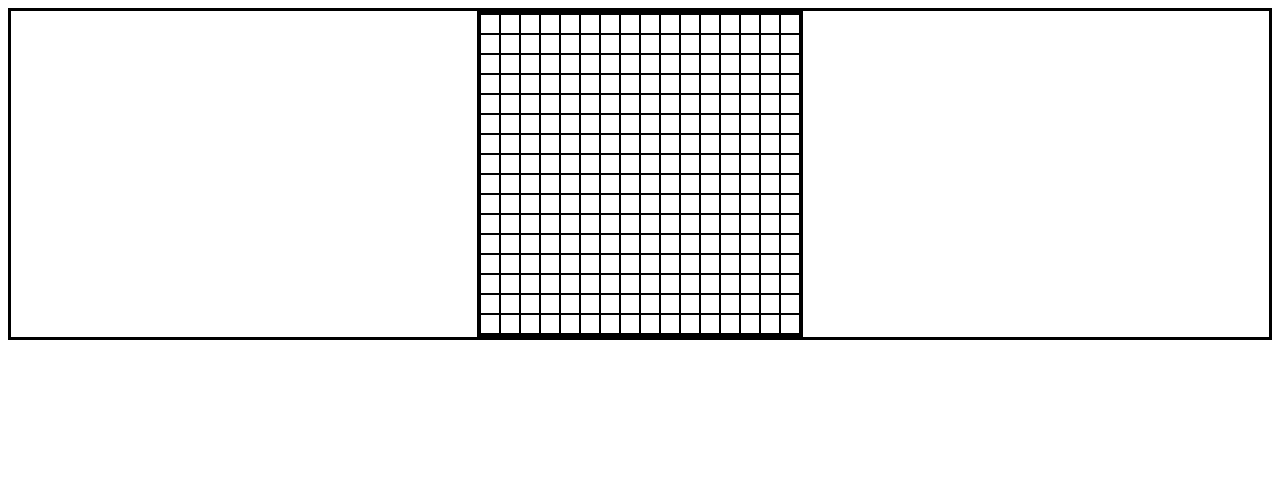
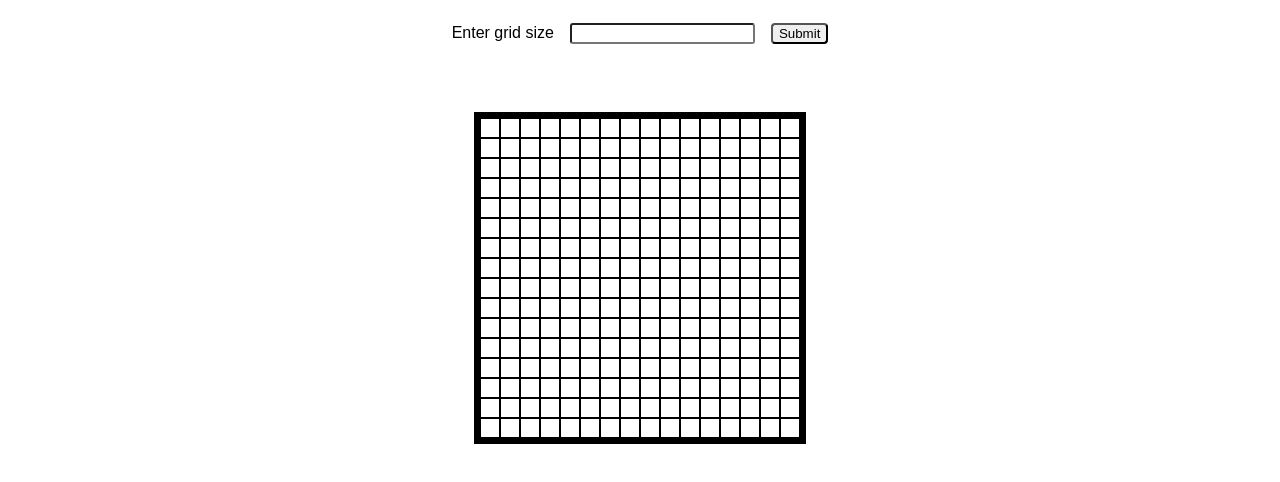
Before and after one commit to KnightWolf2004/Odin-Etch-a-Sketch, a plain HTML site: page index.html in a window 1280 px wide. Drawn offline with Linux system fonts and the light colour scheme.

Commit message:
Added a form that asks user for grid-size. The canvas is now initialized with a size of 16x16 and user can change it between 4x4 and 100x100

```diff
--- a/app.js
+++ b/app.js
@@ -1,11 +1,12 @@
 const workspace = document.querySelector(".workspace");
 
-
-for (let i = 0; i < 16; i++) {
+function makenewcanvas(size = 16) {
+    workspace.replaceChildren();
+    for (let i = 0; i < size; i++) {
         const row = document.createElement("div");
         row.classList.add("row");
         row.classList.add("canvas");
-    for (let j = 0; j < 16; j++) {
+        for (let j = 0; j < size; j++) {
             const col = document.createElement("div");
             col.classList.add("column");
             col.classList.add("canvas");
@@ -13,6 +14,7 @@ for (let i = 0; i < 16; i++) {
             row.appendChild(col);
         }
         workspace.appendChild(row);
+    }
 }
 
 workspace.addEventListener("mouseover", (event) => {
@@ -32,3 +34,24 @@ workspace.addEventListener("mouseover", (event) => {
         }
     }
 });
+
+const button = document.querySelector("button");
+const input = document.querySelector("input");
+
+input.addEventListener("click", () => {
+    let msg = document.querySelector(".invalid-input");
+    msg.textContent = "Enter a number between 4 and 100";
+});
+
+button.addEventListener("click", () => {
+    if (Number(input.value) >= 4 && Number(input.value) <= 100) {
+        let msg = document.querySelector(".invalid-input");
+        msg.textContent = "";
+        makenewcanvas(Number(input.value));
+    } else {
+        let msg = document.querySelector(".invalid-input");
+        msg.textContent = "Please enter a valid number between 4 and 100";
+    }
+});
+
+makenewcanvas();
--- a/index.html
+++ b/index.html
@@ -7,11 +7,20 @@
     <title>Etch-a-Sketch</title>
     <link rel="stylesheet" href="styles.css">
 </head>
-<div class="container">
-    <div class="workspace"></div>
-</div>
 
 <body>
+
+    <div class="form">
+        <p class="enter-size">Enter grid size</p>
+        <input type="text">
+        <button>Submit</button>
+    </div>
+
+    <p class="invalid-input"></p>
+
+    <div class="container">
+        <div class="workspace"></div>
+    </div>
 
     <script src="app.js"></script>
 </body>
--- a/styles.css
+++ b/styles.css
@@ -1,3 +1,11 @@
+body {
+    display: flex;
+    flex-direction: column;
+    gap: 20px;
+    font-family: Arial, Helvetica, sans-serif;
+    align-items: center;
+}
+
 .container {
     border: solid;
     border-color: black;
@@ -26,3 +34,27 @@
     border-width: 1px;
     flex: 1;
 }
+
+.form {
+    display: flex;
+    justify-content: center;
+    gap: 1em;
+    max-height: 2em;
+    align-items: baseline;
+}
+
+.form .enter-size {
+    font-size: 1em;
+}
+
+.form input {
+    border-radius: 3px;
+}
+
+.form button {
+    border-radius: 4px;
+}
+
+.form .invalid-input {
+    font-size: 1em;
+}
```
Lines whose indentation alone changed are shown as unchanged.
